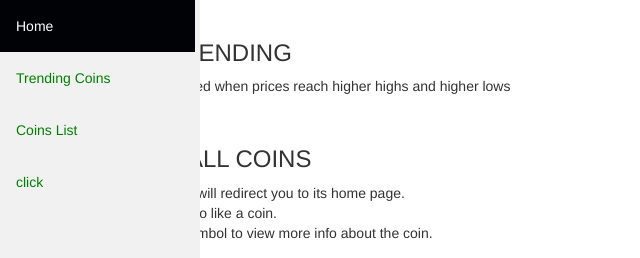
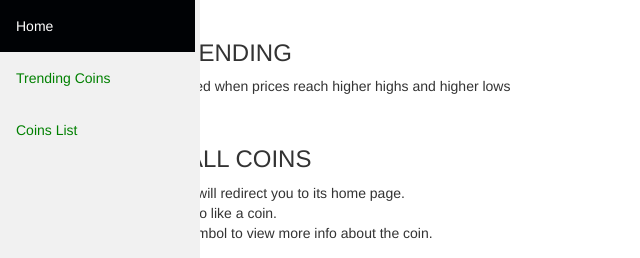
Before and after one commit to Anita-Kahenya/Coin-Flex, a website: page index.html in a window 1280 px wide. Shown: the top 258 px of the page, 0-640 px from the left. Drawn offline with nearby package versions, Linux system fonts and the light colour scheme; no server answers.

Commit message:
Update index.html

```diff
--- a/index.html
+++ b/index.html
@@ -17,7 +17,7 @@
     <a class="active" href="#home">Home</a>
     <a  href="#trending">Trending Coins</a>
     <a  href="#exchanges">Coins List </a>
-    <a href="#sign-up">click</a>
+
    </div>
 
 
```
